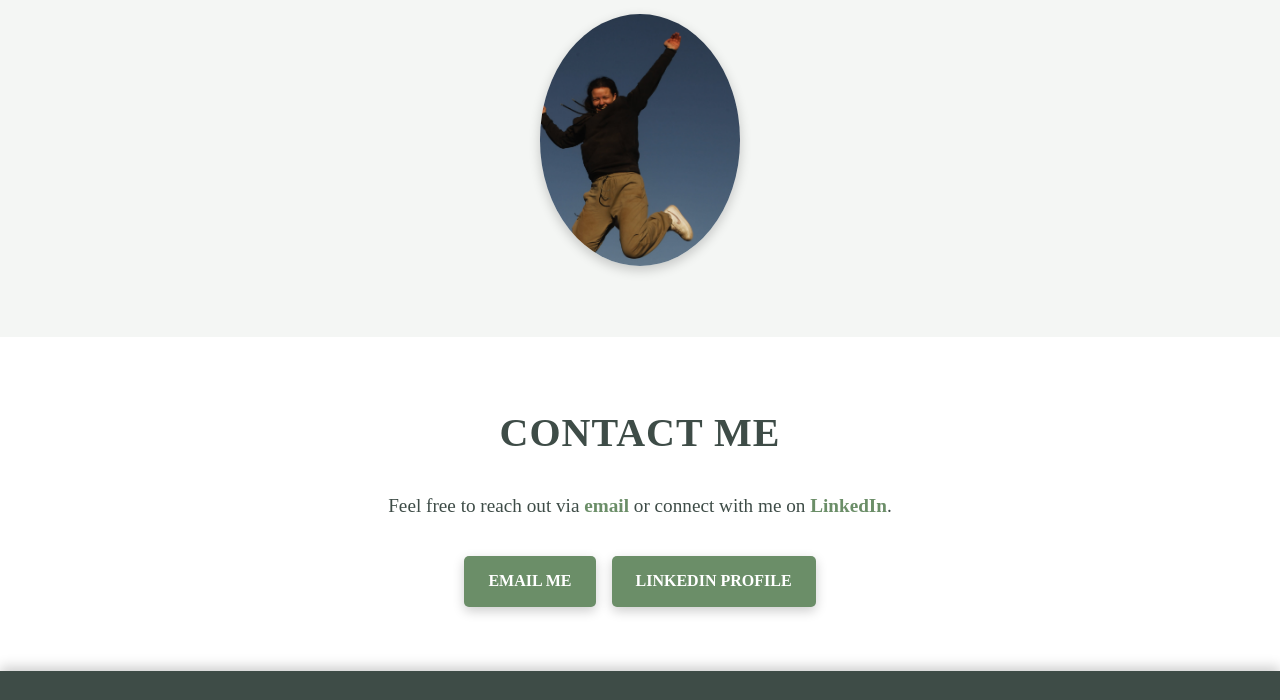
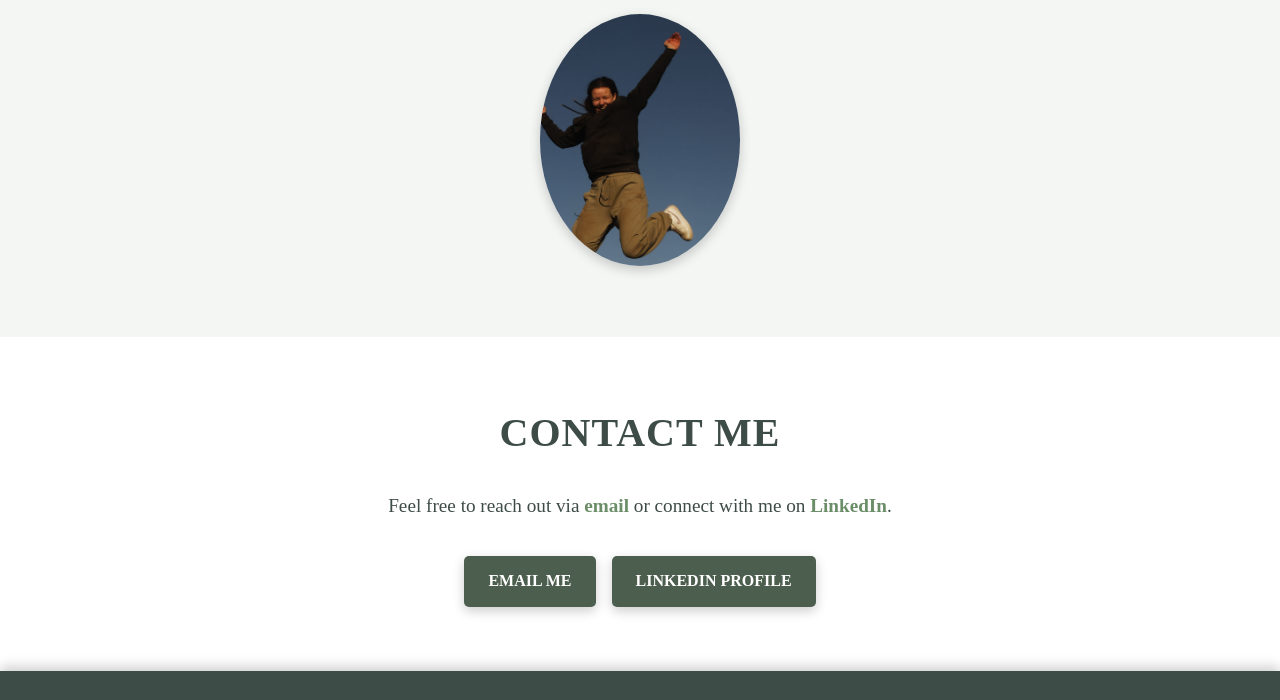
Before and after one commit to JulieKristoffersen/Portofolio, a plain HTML site: page index.html in a window 1280 px wide. Shown: the part 1419-2119 px from the top of the page. Drawn offline with Linux system fonts and the light colour scheme.

Commit message:
styling update

```diff
--- a/css/styles.css
+++ b/css/styles.css
@@ -285,7 +285,7 @@ body {
 
 .contact-links .btn {
     padding: 0.8rem 1.5rem;
-    background-color: var(--primary-color);
+    background-color: var( --accent-color);
     color: var(--white);
     font-weight: bold;
     text-transform: uppercase;
@@ -296,7 +296,7 @@ body {
 }
 
 .contact-links .btn:hover {
-    background-color: var(--secondary-color);
+    background-color: var(--primary-color);
     transform: translateY(-4px);
 }
 
```
